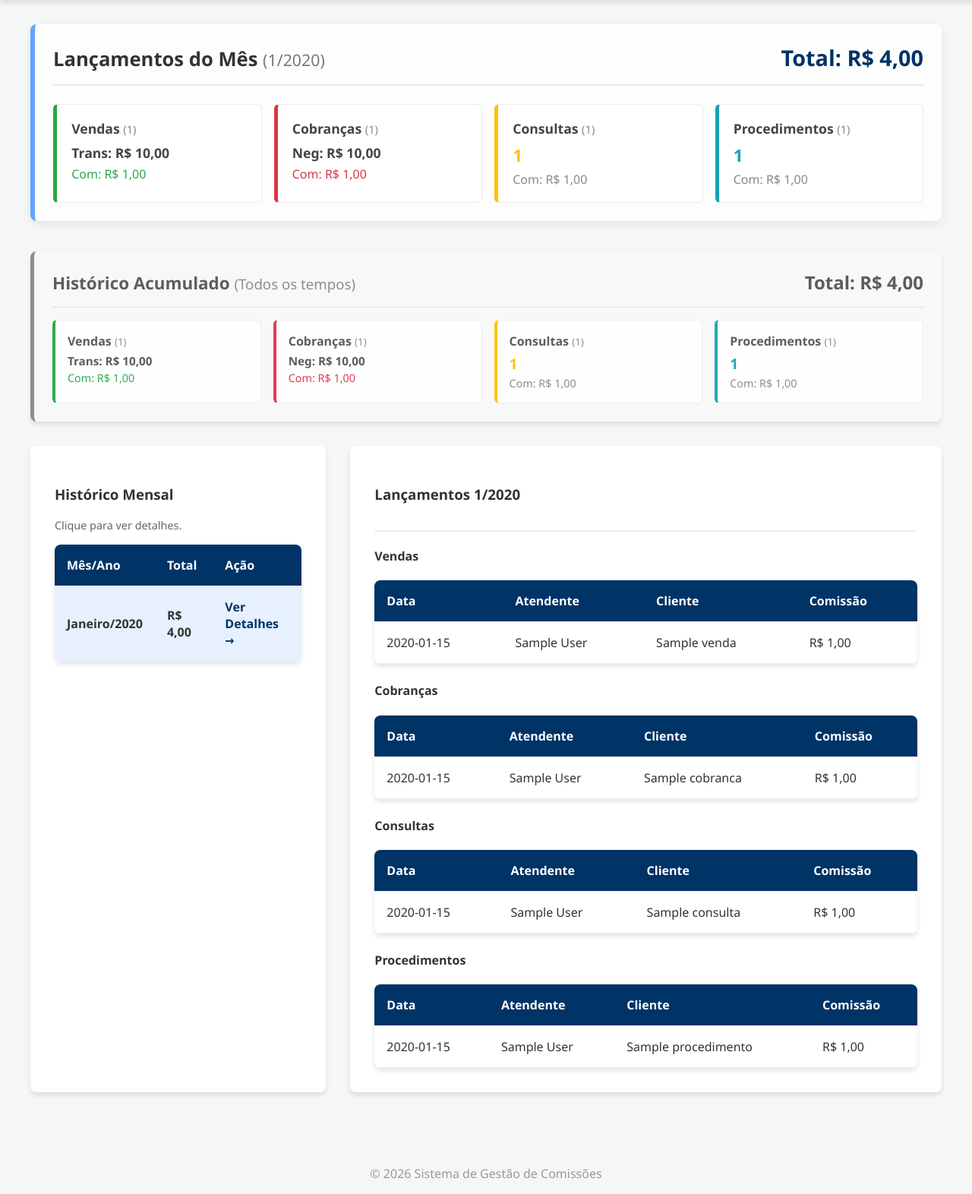
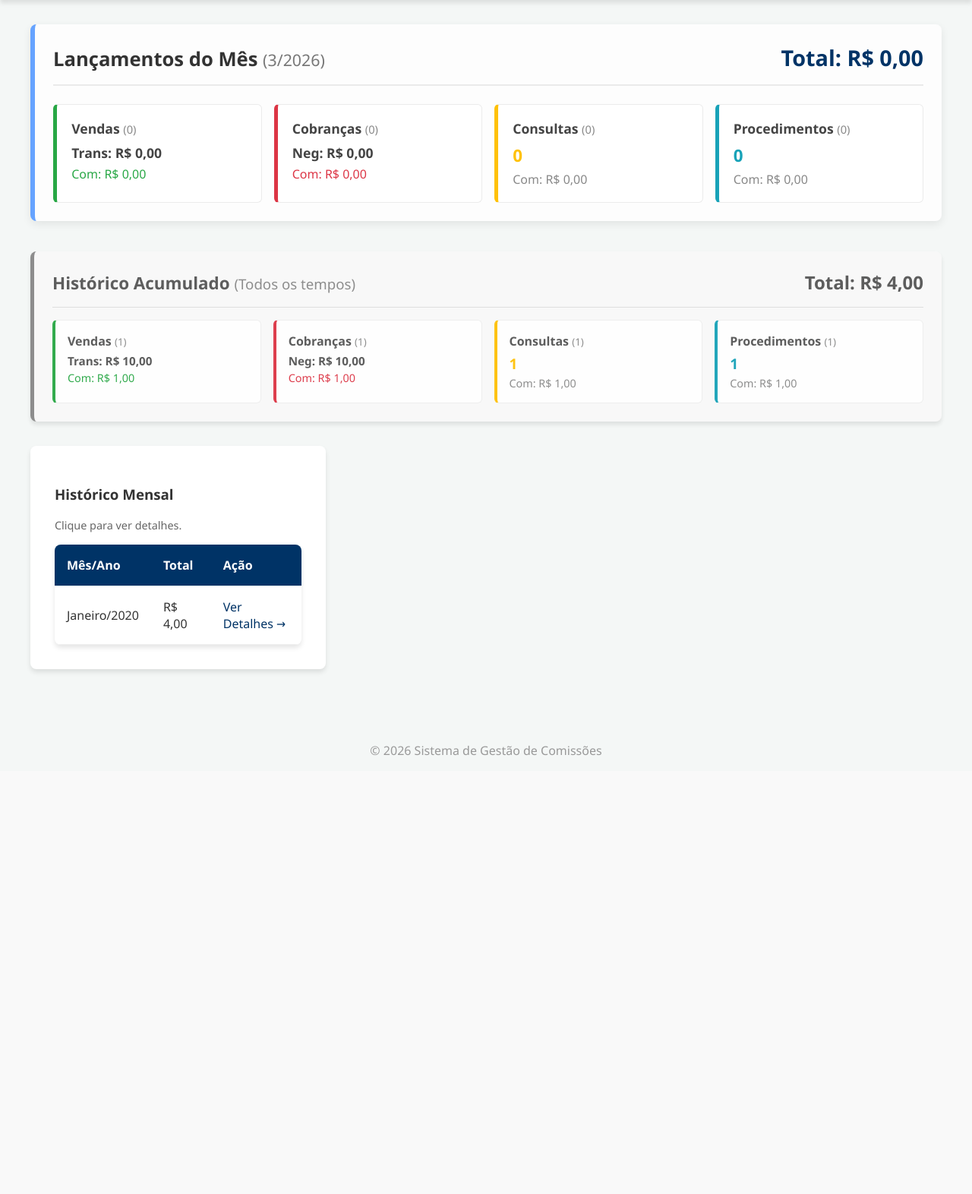
Before and after one commit to lusianegomes123-hue/gestaodecomissao, a Flask app: page /geral in a window 1280 px wide. Shown: the part 65-1637 px from the top of the page at 76% size. After the commit the page ends 1060 px from the top, so only its background shows below. Run offline with Flask 3, Linux system fonts and the light colour scheme; a user stored in the database is signed in; tables that the repository leaves empty hold one stand-in row (values such as "Sample post").

Commit message:
Oculta coluna de atendentes e esconde detalhamentos soltos do Dashboard

```diff
--- a/app.py
+++ b/app.py
@@ -233,40 +233,66 @@ def relatorios():
             'mes': mes, 'ano': ano
         })
 
-    # Filtro
+    # Filtro Explícito vs Padrão
     mes_filtro = request.args.get('mes', type=int)
     ano_filtro = request.args.get('ano', type=int)
 
-    if not mes_filtro or not ano_filtro:
-        agora = datetime.now()
+    agora = datetime.now()
+    filtro_explicito = bool(mes_filtro and ano_filtro)
+
+    if not filtro_explicito:
+        # Modo Padrão (Sem clique no Histórico): Topo exibe o mês atual
         mes_filtro = agora.month
         ano_filtro = agora.year
-
-        # Inteligência UX: Se o mês atual não tem lançamentos, mas houver histórico passado
-        # abrir no último mês para que o usuário veja seus dados ao invés de uma tela vazia.
-        current_ym = f"{ano_filtro:04d}-{mes_filtro:02d}"
-        if current_ym not in historico and historico_ordenado:
-            ultimo_ano_mes = historico_ordenado[0][0]
-            ano_filtro, mes_filtro = map(int, ultimo_ano_mes.split('-'))
 
     _, last_day = calendar.monthrange(ano_filtro, mes_filtro)
     inicio_filtro = datetime(ano_filtro, mes_filtro, 1).date()
     fim_filtro = datetime(ano_filtro, mes_filtro, last_day).date()
 
-    detalhes = {
-        'vendas': base_query(Vendas).filter(Vendas.data_venda >= inicio_filtro, Vendas.data_venda <= fim_filtro).all(),
-        'cobrancas': base_query(Cobrancas).filter(Cobrancas.data_negociacao >= inicio_filtro, Cobrancas.data_negociacao <= fim_filtro).all(),
-        'consultas': base_query(Consultas).filter(Consultas.data_consulta >= inicio_filtro, Consultas.data_consulta <= fim_filtro).all(),
-        'procedimentos': base_query(Procedimentos).filter(Procedimentos.data_procedimento >= inicio_filtro, Procedimentos.data_procedimento <= fim_filtro).all(),
-    }
+    # Detalhes das tabelas inferiores (Só carrega se clicou no histórico)
+    if filtro_explicito:
+        detalhes = {
+            'vendas': base_query(Vendas).filter(Vendas.data_venda >= inicio_filtro, Vendas.data_venda <= fim_filtro).all(),
+            'cobrancas': base_query(Cobrancas).filter(Cobrancas.data_negociacao >= inicio_filtro, Cobrancas.data_negociacao <= fim_filtro).all(),
+            'consultas': base_query(Consultas).filter(Consultas.data_consulta >= inicio_filtro, Consultas.data_consulta <= fim_filtro).all(),
+            'procedimentos': base_query(Procedimentos).filter(Procedimentos.data_procedimento >= inicio_filtro, Procedimentos.data_procedimento <= fim_filtro).all(),
+        }
+    else:
+        detalhes = { 'vendas': [], 'cobrancas': [], 'consultas': [], 'procedimentos': [] }
 
-    total_mes_selecionado = historico.get(f"{ano_filtro:04d}-{mes_filtro:02d}", 0.0)
+    # Resumo do Mês (Para os Cards Gigantes do Topo)
+    # Sempre deve usar os dados do mês atual se não houver filtro, ou do mês filtrado se houver.
+    qv_mes = base_query(Vendas).filter(Vendas.data_venda >= inicio_filtro, Vendas.data_venda <= fim_filtro).count()
+    vv_mes = db.session.query(func.sum(Vendas.comissao_calculada)).filter(Vendas.data_venda >= inicio_filtro, Vendas.data_venda <= fim_filtro)
+    bv_mes = db.session.query(func.sum(Vendas.valor_total)).filter(Vendas.data_venda >= inicio_filtro, Vendas.data_venda <= fim_filtro)
+    if not is_admin:
+        vv_mes, bv_mes = vv_mes.filter(Vendas.user_id == current_user.id), bv_mes.filter(Vendas.user_id == current_user.id)
+    vv_mes, bv_mes = vv_mes.scalar() or 0, bv_mes.scalar() or 0
+
+    qcb_mes = base_query(Cobrancas).filter(Cobrancas.data_negociacao >= inicio_filtro, Cobrancas.data_negociacao <= fim_filtro).count()
+    vcb_mes = db.session.query(func.sum(Cobrancas.comissao_calculada)).filter(Cobrancas.data_negociacao >= inicio_filtro, Cobrancas.data_negociacao <= fim_filtro)
+    bcb_mes = db.session.query(func.sum(Cobrancas.valor_negociado)).filter(Cobrancas.data_negociacao >= inicio_filtro, Cobrancas.data_negociacao <= fim_filtro)
+    if not is_admin:
+        vcb_mes, bcb_mes = vcb_mes.filter(Cobrancas.user_id == current_user.id), bcb_mes.filter(Cobrancas.user_id == current_user.id)
+    vcb_mes, bcb_mes = vcb_mes.scalar() or 0, bcb_mes.scalar() or 0
+
+    qcs_mes = base_query(Consultas).filter(Consultas.data_consulta >= inicio_filtro, Consultas.data_consulta <= fim_filtro).count()
+    vcs_mes = db.session.query(func.sum(Consultas.comissao_calculada)).filter(Consultas.data_consulta >= inicio_filtro, Consultas.data_consulta <= fim_filtro)
+    if not is_admin: vcs_mes = vcs_mes.filter(Consultas.user_id == current_user.id)
+    vcs_mes = vcs_mes.scalar() or 0
+
+    qp_mes = base_query(Procedimentos).filter(Procedimentos.data_procedimento >= inicio_filtro, Procedimentos.data_procedimento <= fim_filtro).count()
+    vp_mes = db.session.query(func.sum(Procedimentos.comissao_calculada)).filter(Procedimentos.data_procedimento >= inicio_filtro, Procedimentos.data_procedimento <= fim_filtro)
+    if not is_admin: vp_mes = vp_mes.filter(Procedimentos.user_id == current_user.id)
+    vp_mes = vp_mes.scalar() or 0
+
+    total_mes_selecionado = vv_mes + vcb_mes + vcs_mes + vp_mes
 
     resumo_mes = {
-        'vendas': {'qtd': len(detalhes['vendas']), 'val': sum(v.comissao_calculada for v in detalhes['vendas']), 'bruto': sum(v.valor_total for v in detalhes['vendas'])},
-        'cobrancas': {'qtd': len(detalhes['cobrancas']), 'val': sum(c.comissao_calculada for c in detalhes['cobrancas']), 'bruto': sum(c.valor_negociado for c in detalhes['cobrancas'])},
-        'consultas': {'qtd': len(detalhes['consultas']), 'val': sum(c.comissao_calculada for c in detalhes['consultas']), 'bruto': 0},
-        'procedimentos': {'qtd': len(detalhes['procedimentos']), 'val': sum(p.comissao_calculada for p in detalhes['procedimentos']), 'bruto': 0}
+        'vendas': {'qtd': qv_mes, 'val': vv_mes, 'bruto': bv_mes},
+        'cobrancas': {'qtd': qcb_mes, 'val': vcb_mes, 'bruto': bcb_mes},
+        'consultas': {'qtd': qcs_mes, 'val': vcs_mes, 'bruto': 0},
+        'procedimentos': {'qtd': qp_mes, 'val': vp_mes, 'bruto': 0}
     }
 
     user_dict = {u.id: u.full_name for u in User.query.all()}
--- a/templates/relatorios.html
+++ b/templates/relatorios.html
@@ -141,18 +141,19 @@
     </div>
 
     <!-- 3. Detalhes do Mês Selecionado -->
+    {% if detalhes['vendas'] or detalhes['cobrancas'] or detalhes['consultas'] or detalhes['procedimentos'] %}
     <div class="card">
         <div
             style="display: flex; justify-content: space-between; align-items: center; border-bottom: 2px solid #eee; padding-bottom: 1rem; margin-bottom: 1rem;">
             <h3>Lançamentos {{ filtro.mes }}/{{ filtro.ano }}</h3>
         </div>
 
+        {% if detalhes['vendas'] %}
         <h4>Vendas</h4>
         <table>
             <thead>
                 <tr>
                     <th>Data</th>
-                    <th>Atendente</th>
                     <th>Cliente</th>
                     <th>Comissão</th>
                 </tr>
@@ -160,25 +161,21 @@
             <tbody>
                 {% for v in detalhes['vendas'] %}
                 <tr>
-                    <td>{{ v.data_venda }}</td>
-                    <td>{{ user_dict.get(v.user_id, 'Desconhecido') }}</td>
+                    <td>{{ v.data_venda.strftime('%d/%m/%Y') }}</td>
                     <td>{{ v.nome_cliente }}</td>
                     <td>R$ {{ "%.2f"|format(v.comissao_calculada)|replace('.', ',') }}</td>
-                </tr>
-                {% else %}
-                <tr>
-                    <td colspan="3" style="color: #999;">Sem vendas este mês.</td>
                 </tr>
                 {% endfor %}
             </tbody>
         </table>
+        {% endif %}
 
+        {% if detalhes['cobrancas'] %}
         <h4 style="margin-top: 1.5rem;">Cobranças</h4>
         <table>
             <thead>
                 <tr>
                     <th>Data</th>
-                    <th>Atendente</th>
                     <th>Cliente</th>
                     <th>Comissão</th>
                 </tr>
@@ -186,25 +183,21 @@
             <tbody>
                 {% for c in detalhes['cobrancas'] %}
                 <tr>
-                    <td>{{ c.data_negociacao }}</td>
-                    <td>{{ user_dict.get(c.user_id, 'Desconhecido') }}</td>
+                    <td>{{ c.data_negociacao.strftime('%d/%m/%Y') }}</td>
                     <td>{{ c.nome_cliente }}</td>
                     <td>R$ {{ "%.2f"|format(c.comissao_calculada)|replace('.', ',') }}</td>
-                </tr>
-                {% else %}
-                <tr>
-                    <td colspan="3" style="color: #999;">Sem cobranças este mês.</td>
                 </tr>
                 {% endfor %}
             </tbody>
         </table>
+        {% endif %}
 
+        {% if detalhes['consultas'] %}
         <h4 style="margin-top: 1.5rem;">Consultas</h4>
         <table>
             <thead>
                 <tr>
                     <th>Data</th>
-                    <th>Atendente</th>
                     <th>Cliente</th>
                     <th>Comissão</th>
                 </tr>
@@ -212,25 +205,21 @@
             <tbody>
                 {% for c in detalhes['consultas'] %}
                 <tr>
-                    <td>{{ c.data_consulta }}</td>
-                    <td>{{ user_dict.get(c.user_id, 'Desconhecido') }}</td>
+                    <td>{{ c.data_consulta.strftime('%d/%m/%Y') }}</td>
                     <td>{{ c.nome_cliente }}</td>
                     <td>R$ {{ "%.2f"|format(c.comissao_calculada)|replace('.', ',') }}</td>
-                </tr>
-                {% else %}
-                <tr>
-                    <td colspan="3" style="color: #999;">Sem consultas este mês.</td>
                 </tr>
                 {% endfor %}
             </tbody>
         </table>
+        {% endif %}
 
+        {% if detalhes['procedimentos'] %}
         <h4 style="margin-top: 1.5rem;">Procedimentos</h4>
         <table>
             <thead>
                 <tr>
                     <th>Data</th>
-                    <th>Atendente</th>
                     <th>Cliente</th>
                     <th>Comissão</th>
                 </tr>
@@ -238,18 +227,15 @@
             <tbody>
                 {% for p in detalhes['procedimentos'] %}
                 <tr>
-                    <td>{{ p.data_procedimento }}</td>
-                    <td>{{ user_dict.get(p.user_id, 'Desconhecido') }}</td>
+                    <td>{{ p.data_procedimento.strftime('%d/%m/%Y') }}</td>
                     <td>{{ p.nome_cliente }}</td>
                     <td>R$ {{ "%.2f"|format(p.comissao_calculada)|replace('.', ',') }}</td>
-                </tr>
-                {% else %}
-                <tr>
-                    <td colspan="3" style="color: #999;">Sem procedimentos este mês.</td>
                 </tr>
                 {% endfor %}
             </tbody>
         </table>
+        {% endif %}
     </div>
+    {% endif %}
 </div>
 {% endblock %}
```
